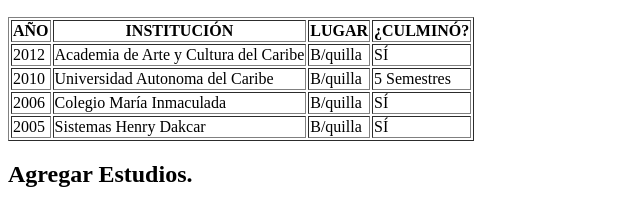
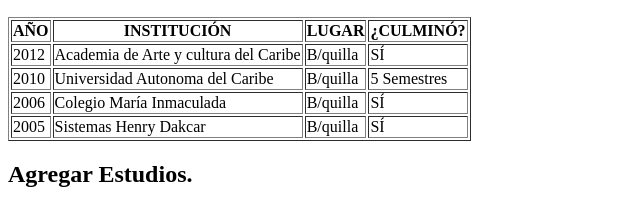
Before and after one commit to luisrosales23/Evaluacion-HTML-Luis-Rosales, a plain HTML site: page Evaluacion final/educacion.html in a window 1280 px wide. Shown: the part 420-625 px from the top of the page, 0-640 px from the left. Drawn offline with Linux system fonts and the light colour scheme.

Commit message:
Educacion con los metas

```diff
--- a/Evaluacion final/educacion.html
+++ b/Evaluacion final/educacion.html
@@ -2,6 +2,7 @@
 <html>
   <head>
     <meta charset="utf-8">
+    <meta name="author" content="Luis Rosales">
     <meta name="viewport" content="width=device-width, user-scalable=no">
     <title>Educación</title>
   </head>
@@ -36,7 +37,7 @@
      <tbody>
      <tr>
        <td>2012</td>
-       <td>Academia de Arte y Cultura del Caribe</td>
+       <td>Academia de Arte y cultura del Caribe</td>
        <td>B/quilla</td>
        <td>SÍ</td>
      </tr>
```
